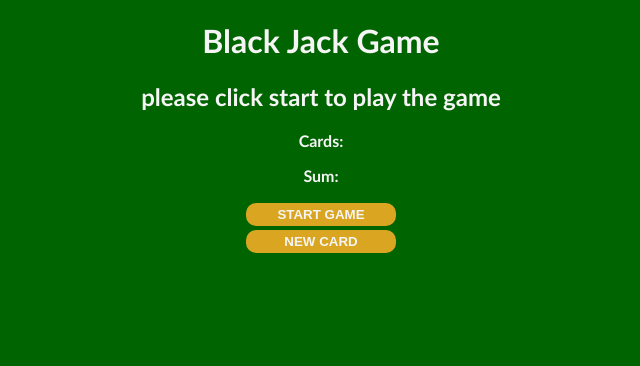
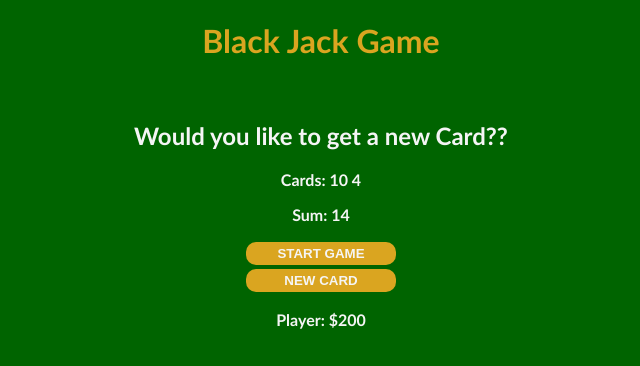
Before and after one commit to suman-katwal/black-jack, a plain HTML site: page index.html in a window 1280 px wide. Both pictures are taken after a click on the button "START GAME". Shown: the whole page, without its empty margins (319-959 px from the left). Drawn offline with Linux system fonts and the light colour scheme.

Commit message:
game completed

```diff
--- a/index.html
+++ b/index.html
@@ -3,15 +3,17 @@
     <head>
         <title>Black Jack Game</title>
         <link rel="stylesheet" type="text/css" href="styles.css" >
-        <script src = "script.js" ></script>
+
     </head>
     <body>
-        <h1> Black Jack Game</h1>
-        <h2>please click start to play the game</h2>
-        <p>Cards:</p>
-        <p>Sum: </p>
+
+        <h1> Black Jack Game</h1><br />
+        <h2 id="message-el">Would you like to play a round?</h2>
+        <p id = "cardsnumbers-el">Cards:</p>
+        <p id = "totalScore-el">Sum: </p>
         <button id="startgame" onclick="startGame()">START GAME</button><br />
         <button id="newcard" onclick="newCard()">NEW CARD</button><br />
-
+        <p id="player-el"></p>
+        <script src = "script.js" ></script>
     </body>
 </html>
--- a/script.js
+++ b/script.js
@@ -0,0 +1,68 @@
+let cards = []
+let sum = 0
+let hasBlackJack = false
+let isAlive = false
+let message = ""
+let player ={
+    name: "Player",
+    chips: 200
+}
+
+
+let gameStatusEl = document.getElementById("message-el")
+let cardNumbersEl = document.querySelector("#cardsnumbers-el")
+let totalCards = document.querySelector("#totalScore-el")
+let playerEl = document.querySelector("#player-el")
+
+playerEl.textContent = player.name + ": $" + player.chips
+function getRandomCard() {
+    let randomNumber = Math.floor(Math.random() * 13) + 1
+    if (randomNumber > 10) {
+        return 10
+    } else if (randomNumber === 1) {
+        return 11
+    } else {
+        return randomNumber
+    }
+}
+function startGame() {
+    isAlive = true
+    let firstCard = getRandomCard()
+    let secondCard = getRandomCard()
+    cards = [firstCard, secondCard]
+    sum = firstCard + secondCard
+    renderGame()
+}
+
+
+
+function renderGame() {
+    playerEl.textContent = player.name + ": $" + player.chips
+    cardNumbersEl.textContent = "Cards: "
+
+    for (let i =0; i < cards.length; i++){
+        cardNumbersEl.textContent += cards[i] + " "
+    }
+
+    totalCards.textContent = "Sum: " + sum
+
+    if (sum === 21) {
+        message = "You Won! its a black jack!!!"
+        hasBlackJack = true
+    } else if (sum < 21) {
+        message = "Would you like to get a new Card??"
+    } else {
+        message = " Sorry you lost! Please try again later"
+        isAlive = false
+        playerEl.textContent = player.name + ": $" + (player.chips-10)
+    }
+    gameStatusEl.textContent = message
+}
+function newCard(){
+    if(isAlive == true && hasBlackJack === false){
+        let card = getRandomCard()
+        sum += card
+        cards.push(card)
+        renderGame()
+    }
+}
--- a/styles.css
+++ b/styles.css
@@ -7,6 +7,10 @@ body{
 }
 p{
     font-weight: bolder;
+}
+
+h1{
+    color: goldenrod;
 }
 button{
     background-color: goldenrod;
```
Also changed, not shown: images/ace.png (added).
